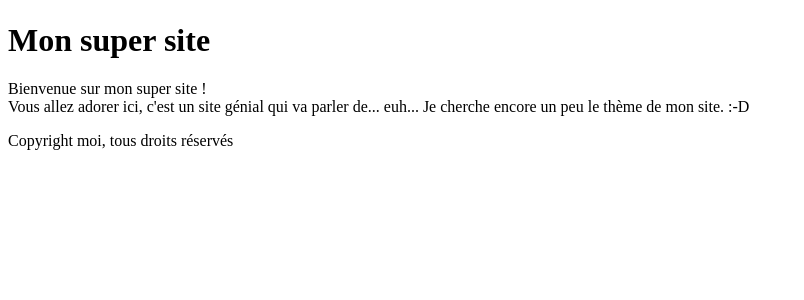
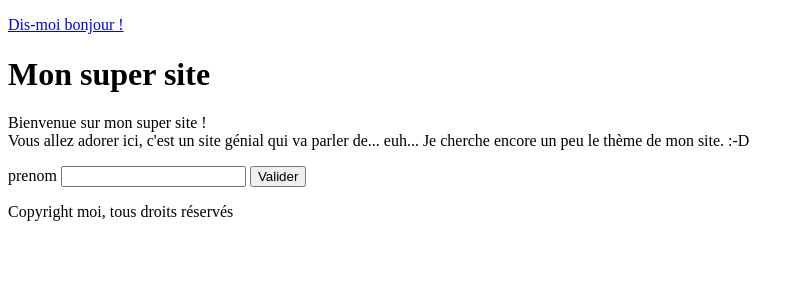
Before and after one commit to MaxilagBis/pokejol, a PHP site: page / in a window 1280 px wide. Shown: the part 113-413 px from the top of the page, without its empty margins (0-804 px from the left). Run offline with PHP 8.4, Linux system fonts and the light colour scheme.

Commit message:
quelque pages

```diff
--- /dev/null
+++ b/cible.php
@@ -0,0 +1,5 @@
+<p>Bonjour !</p>
+
+<p>Je sais comment tu t'appelles, hé hé. Tu t'appelles <?php echo $_POST['prenom']; ?> !</p>
+
+<p>Si tu veux changer de prénom, <a href="formulaire.php">clique ici</a> pour revenir à la page formulaire.php.</p>
--- a/index.php
+++ b/index.php
@@ -15,25 +15,23 @@
 
     <!-- Le menu -->
 
-    <nav id="menu">
-        <div class="element_menu">
-            <h3>Titre menu</h3>
-            <ul>
-                <li><a href="page1.html">Lien</a></li>
-                <li><a href="page2.html">Lien</a></li>
-                <li><a href="page3.html">Lien</a></li>
-            </ul>
-        </div>
-    </nav>
+    <?php include("menu.php"); ?>
 
     <!-- Le corps -->
-
+    <a href="bonjour.php?nom=Dupont&prenom=Jean&repeter=8">Dis-moi bonjour !</a>
     <div id="corps">
         <h1>Mon super site</h1>
-
         <p>
             Bienvenue sur mon super site !<br />
             Vous allez adorer ici, c'est un site génial qui va parler de... euh... Je cherche encore un peu le thème de mon site. :-D
+
+			<form method="post" action="cible.php">
+
+			<p>prenom
+				<input type="text" name="prenom" />
+				<input type="submit" value="Valider" />
+			</p>
+		</form>
         </p>
     </div>
 
--- /dev/null
+++ b/menu.php
@@ -0,0 +1,10 @@
+<nav id="menu">
+    <div class="element_menu">
+        <h3>Titre menu</h3>
+        <ul>
+            <li><a href="page1.html">Lien</a></li>
+            <li><a href="page2.html">Lien</a></li>
+            <li><a href="page3.html">Lien</a></li>
+        </ul>
+    </div>
+</nav>
```
Also changed, not shown: bonjour.php (added, +13 -0 lines).
